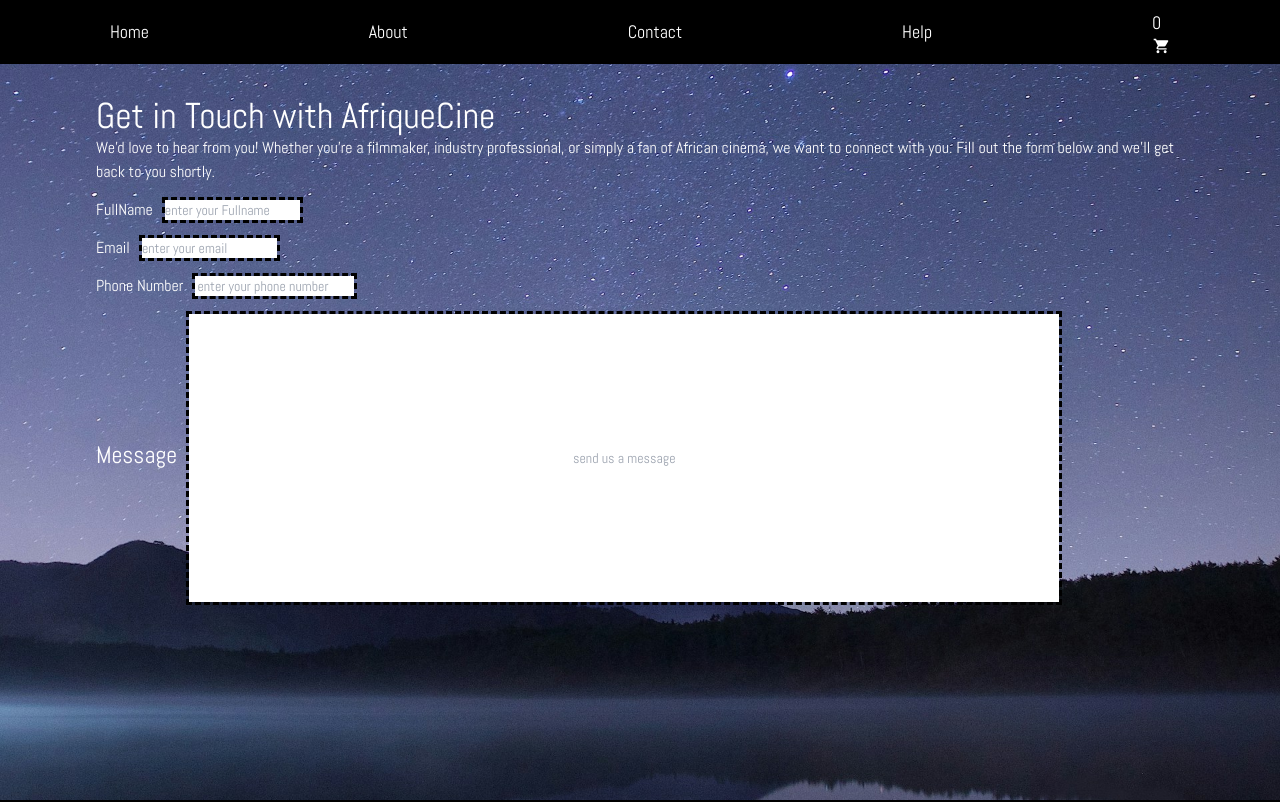
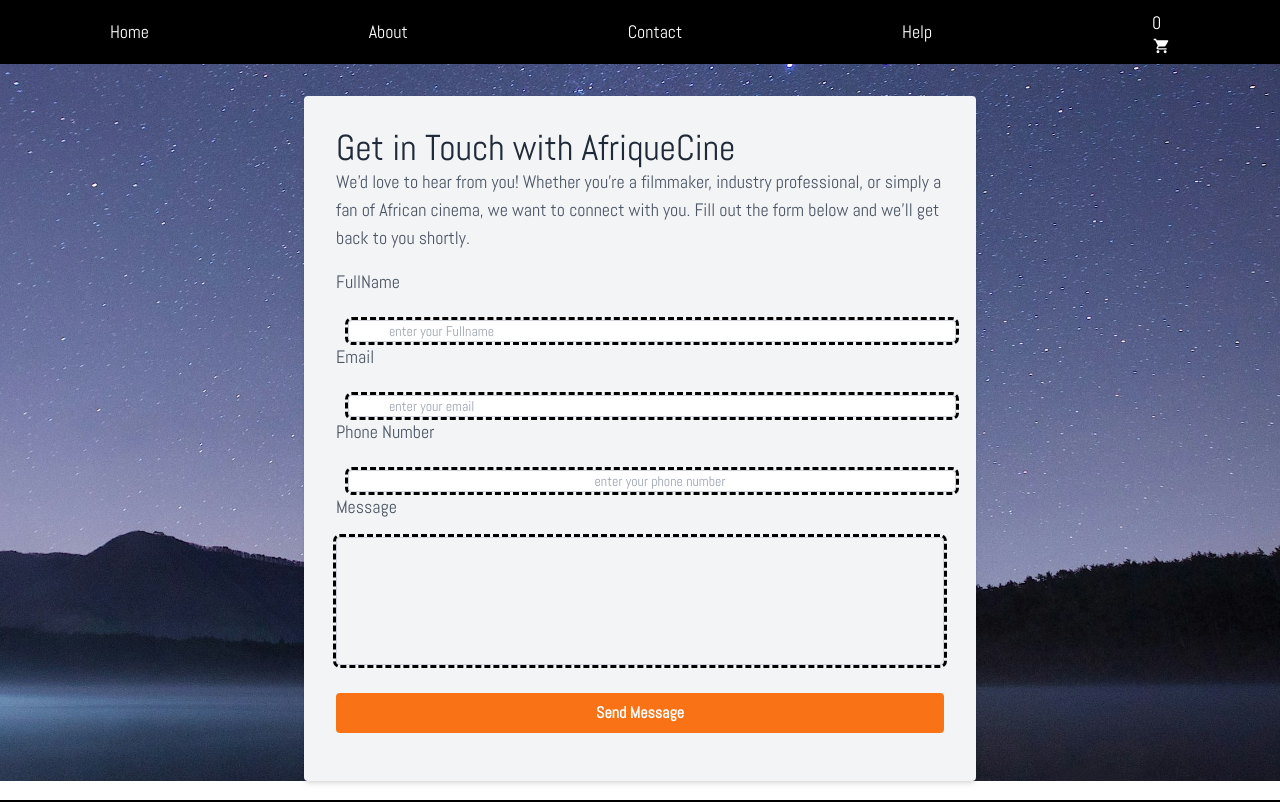
Before and after one commit to cleoivvy/movieProject, a Next.js app: page /contact in a window 1280 px wide. Shown: the top 802 px of the page. Built offline with nearby package versions, Linux system fonts and the light colour scheme.

Commit message:
fix:available changes

```diff
--- a/src/app/about/page.jsx
+++ b/src/app/about/page.jsx
@@ -5,7 +5,7 @@
   return (
     <div
       className="flex justify-around capitalize items-center h-fit
-          bg-[url(/homeGalaxzy.jpg)]  bg-cover bg-center bg-no-repeat  text-white text-lg px-24 "
+          bg-[url(/homeGalaxzy.jpg)]  bg-cover bg-center bg-no-repeat  text-white text-lg px-24 pt-24 "
     >
       <div
         className="flex flex-col gap-10 pt-2 p-4 capitalize
--- a/src/app/components/MobileNav.jsx
+++ b/src/app/components/MobileNav.jsx
@@ -10,40 +10,43 @@
   const [open, setOpen] = useState(false);
   const {val} = useContext(SidebarContext)
 
+  function toggleNav() {
+    setOpen(!open);
+  }
 
-  function controlNav() {
-    setOpen(!open);
+  function closeNav() {
+    setOpen(false);
   }
 
   return (
     <nav>
       <ul className='bg-slate-900 flex text-white items-center justify-around md:hidden h-12 sm:h-10'>
         <li className="hover:text-blue-500"><IoHome /></li>
-        <li onClick={controlNav}>
+        <li onClick={toggleNav}>
           <GiHamburgerMenu />
         </li>
       </ul>
 
       {open &&
       <ul className="bg-slate-900 flex flex-col justify-around text-white capitalize md:hidden items-center h-72 pr-32 sm:h-56 sm:pr-24">
-        <Link href={'/'}>
+        <Link href={'/'} onClick={closeNav}>
           <li className="hover:text-blue-500">home</li>
         </Link>
 
-        <Link href={'/about'}>
+        <Link href={'/about'} onClick={closeNav}>
           <li className="hover:text-blue-500">about</li>
         </Link>
 
-        <Link href={'/contact'}>
+        <Link href={'/contact'} onClick={closeNav}>
           <li className="hover:text-blue-500">contact</li>
         </Link>
 
-        <Link href={'/help'}>
+        <Link href={'/help'} onClick={closeNav}>
           <li className="hover:text-blue-500">help</li>
         </Link>
 
         <li>
-        <Link href={'/wishes'}>
+        <Link href={'/wishes'} onClick={closeNav}>
 
             <li>{val}</li>
             <p className="hover:text-blue-500">
--- a/src/app/contact/page.jsx
+++ b/src/app/contact/page.jsx
@@ -2,42 +2,68 @@
 
 export default function Contact() {
   return (
-    <div className='bg-[url(/homeGalaxzy.jpg)] bg-cover bg-center bg-no-repeat  text-white md:h-screen sm:h-[1000px] pt-24 px-24' >
-    <h1 className='text-4xl'>
-       Get in Touch with AfriqueCine
-    </h1>
-
-    <p>
-We&apos;d love to hear from you! Whether you&apos;re a filmmaker, industry professional, or simply a fan of African cinema, we want to connect with you.
-
-Fill out the form below and we&apos;ll get back to you shortly.
+    <div className='bg-[url(/homeGalaxzy.jpg)] bg-cover bg-center bg-no-repeat h-fit text-white pt-24 px-24' >
+<section class="max-w-2xl mx-auto p-4 md:p-6 lg:p-8 bg-gray-100 rounded shadow-md">
+  <header class="mb-4">
+    <h1 class="text-4xl text-gray-800">Get in Touch with AfriqueCine</h1>
+    <p class="text-lg text-gray-600">
+      We'd love to hear from you! Whether you're a filmmaker, industry professional, or simply a fan of African cinema, we want to connect with you.
+      Fill out the form below and we'll get back to you shortly.
     </p>
-
+  </header>
+  <div class="contact-form mb-4">
     <form>
       <fieldset>
         <ul>
           <li>
-      <label for='name'>FullName</label>
-      <input className='outline-dashed mt-4 text-black ml-3 text-sm' placeholder='enter your Fullname'  type='text' name='name' id='fullname'/>
+            <label for="name" class="block text-lg text-gray-600 mb-2">FullName</label>
+            <input
+              className="outline-dashed mt-4 text-black ml-3 text-sm w-full pl-10 border border-gray-300 rounded"
+              placeholder="enter your Fullname"
+              type="text"
+              name="name"
+              id="fullname"
+            />
           </li>
 
           <li>
-      <label for='email'>Email</label>
-      <input className='outline-dashed mt-4 text-black ml-3 text-sm' placeholder='enter your email'  type='email' name='email' id='email'/>
+            <label for="email" class="block text-lg text-gray-600 mb-2">Email</label>
+            <input
+              className="outline-dashed mt-4 text-black ml-3 text-sm w-full pl-10 border border-gray-300 rounded"
+              placeholder="enter your email"
+              type="email"
+              name="email"
+              id="email"
+            />
           </li>
 
           <li>
-    <label for='phone'>Phone Number</label>
-    <input className='outline-dashed mt-4 ml-3 pr-6 text-center text-black text-sm' placeholder='enter your phone number' type='tel' name='phone-number' id='phone-number'/>
+            <label for="phone" class="block text-lg text-gray-600 mb-2">Phone Number</label>
+            <input
+              className="outline-dashed mt-4 ml-3 pr-6 text-center text-black text-sm w-full pl-10 border border-gray-300 rounded"
+              placeholder="enter your phone number"
+              type="tel"
+              name="phone-number"
+              id="phone-number"
+            />
           </li>
 
-      <li className='text-2xl'>
-    <label for='message'>Message</label>
-    <input className='outline-dashed mt-4 h-72 w-4/5 ml-3 text-center text-black text-sm' placeholder='send us a message'  type='text' name='message' id='message'/>
+          <li class="text-2xl">
+            <label for="message" class="block text-lg text-gray-600 mb-2">Message</label>
+            <p
+              className="outline-dashed mt-4 h-32 w-full pl-10 text-center text-black text-sm border border-gray-300 rounded"
+              placeholder="send us a message"
+              name="message"
+              id="message"
+            ></p>
           </li>
         </ul>
       </fieldset>
+      <button type="submit" class="bg-orange-500 hover:bg-orange-700 text-white font-bold py-2 mt-7 px-4 rounded w-full">Send Message</button>
     </form>
+  </div>
+</section>
+
 
     </div>
   )
--- a/src/app/wishes/Delete.jsx
+++ b/src/app/wishes/Delete.jsx
@@ -13,11 +13,14 @@
 }
 
   return (
+    <div>
+
     <button
     className='bg-red-500 hover:bg-red-700 text-white font-bold py-2 px-4 rounded-full'
     onClick={() => handleDelete()}
-  >
+    >
     Delete
   </button>
+    </div>
   )
 }
--- a/src/app/wishes/page.jsx
+++ b/src/app/wishes/page.jsx
@@ -10,7 +10,7 @@
 const {movieItem} = useContext(SidebarContext)
 
   return (
-    <div className='pt-24 text-white bg-[url(/homeGalaxzy.jpg)] h-[1000px] bg-cover bg-center bg-no-repeat'>
+    <div className='pt-24 text-white bg-[url(/homeGalaxzy.jpg)] h-[1000px]  w-full bg-cover bg-center bg-no-repeat'>
         {movieItem.length == 0 ?
         (
             <h2>Add Movie to Wish List</h2>
```
Lines whose indentation alone changed are shown as unchanged.
